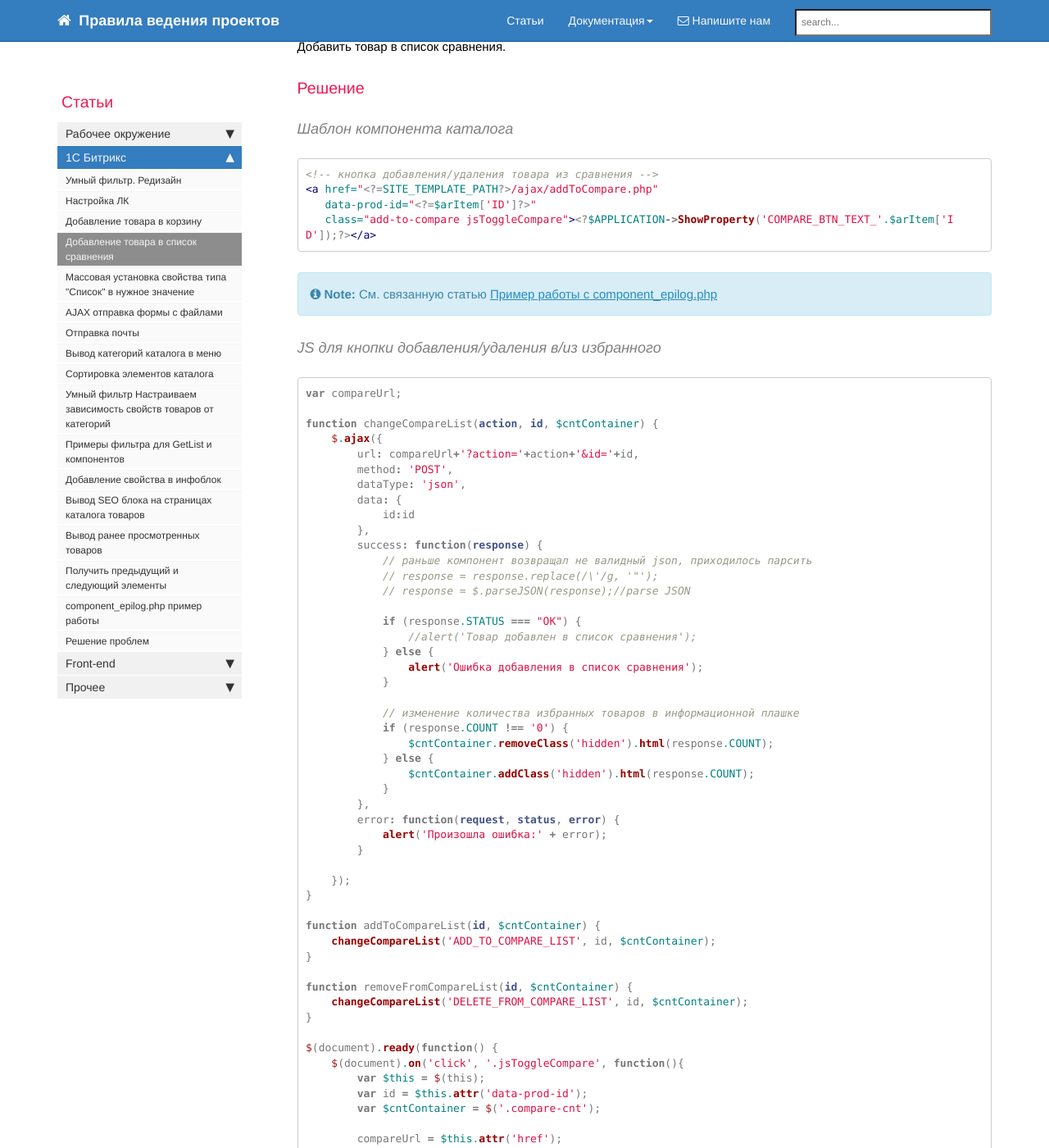
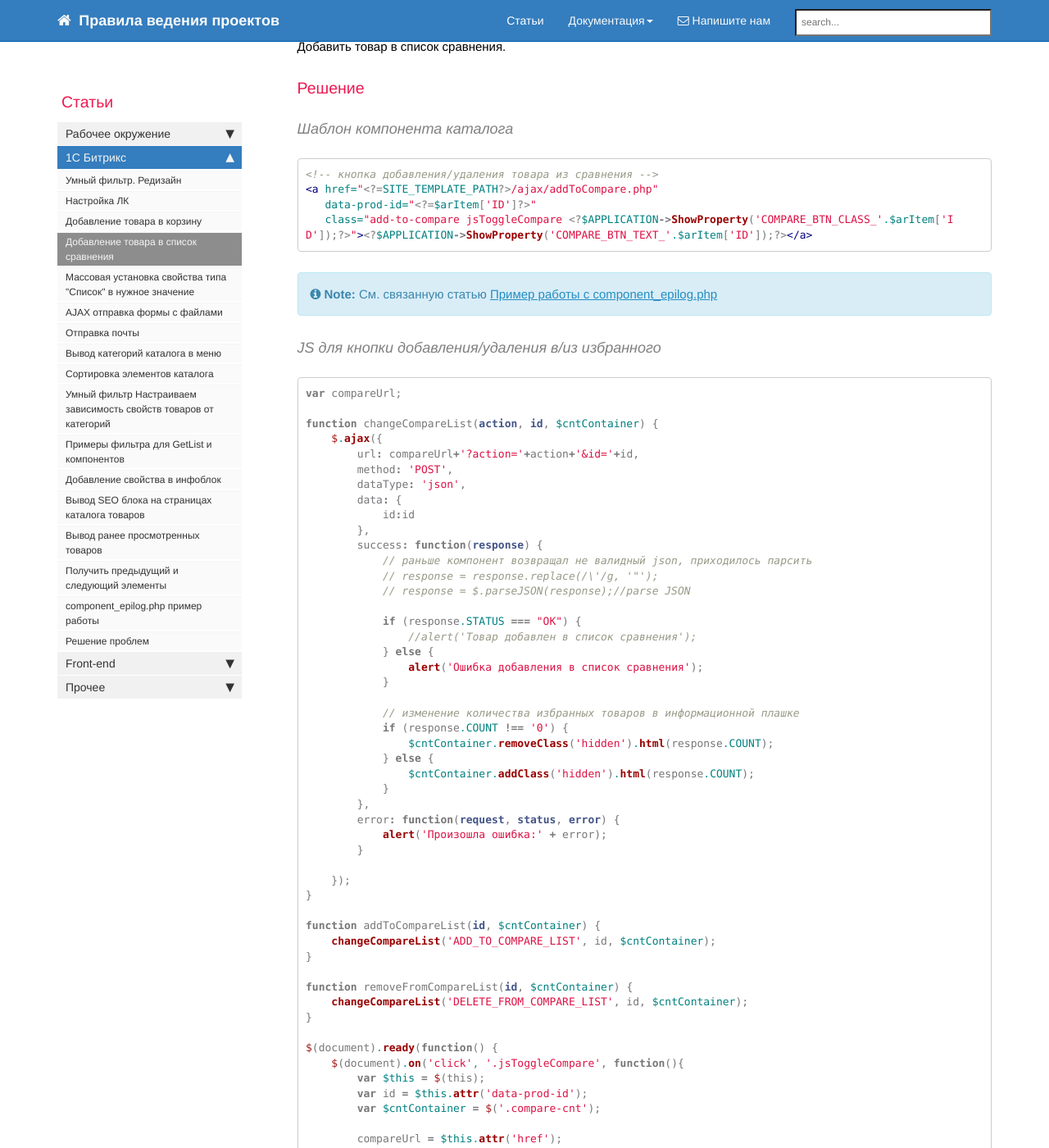
Before and after one commit to gdecider/gdecider.github.io, a Jekyll site: the page built from pages/articles/articles_bx-compare-product-add.md, in a window 1280 px wide and 1400 px high, scrolled down 544 px. Shown: the whole window at 82% size. Built offline with Jekyll 4.4.1, drawn with Linux system fonts in a browser that asks for light colours; nearby versions of some CDN libraries; comment, search, counter and statistics services are not loaded; some of the changed lines change nothing that is shown; some of the changed text lies outside the part shown.

Commit message:
Update articles_bx-compare-product-add.md

````diff
--- a/pages/articles/articles_bx-compare-product-add.md
+++ b/pages/articles/articles_bx-compare-product-add.md
@@ -22,7 +22,7 @@
 <!-- кнопка добавления/удаления товара из сравнения -->
 <a href="<?=SITE_TEMPLATE_PATH?>/ajax/addToCompare.php"
    data-prod-id="<?=$arItem['ID']?>"
-   class="add-to-compare jsToggleCompare"><?$APPLICATION->ShowProperty('COMPARE_BTN_TEXT_'.$arItem['ID']);?></a>
+   class="add-to-compare jsToggleCompare <?$APPLICATION->ShowProperty('COMPARE_BTN_CLASS_'.$arItem['ID']);?>"><?$APPLICATION->ShowProperty('COMPARE_BTN_TEXT_'.$arItem['ID']);?></a>
 ```
 
 {% include note.html content="См. связанную статью [Пример работы с component_epilog.php](/articles_bx-component-epilog-example.html)" %}
@@ -84,10 +84,10 @@
         console.log(compareUrl);
 
         if($this.hasClass('active')) {
-            $this.removeClass('active');
+            $this.removeClass('active').html('Добавить к сравнению');
             removeFromCompareList(id, $cntContainer);
         } else {
-            $this.addClass('active');
+            $this.addClass('active').html('Удалить из сравнения');
             addToCompareList(id, $cntContainer);
         }
 
````
